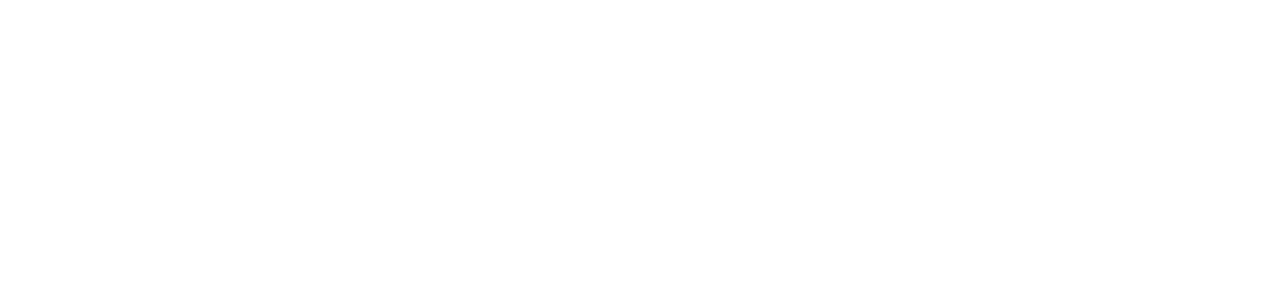
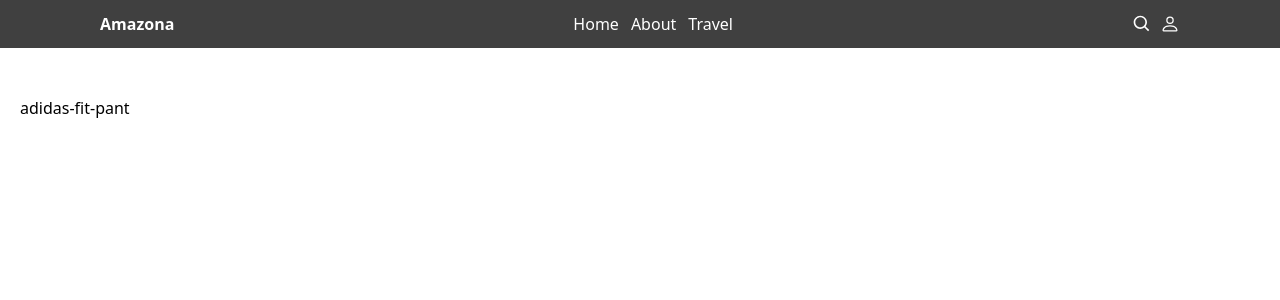
Before and after one commit to NeilRow56/react-amazona, a React (Create React App) app: page /product/adidas-fit-pant in a window 1280 px wide. Before the commit this address had no page. Shown: the top 300 px of the page. Built offline with nearby package versions, Linux system fonts and the light colour scheme; a web font is replaced by a local one.

Commit message:
Added dynamic route to individual product page. Added screen folder.

```diff
--- a/src/App.js
+++ b/src/App.js
@@ -1,15 +1,17 @@
 import { Routes, Route } from 'react-router-dom';
-import Home from './components/Home';
+import HomeScreen from './screens/HomeScreen';
 
-import About from './components/About';
+import AboutScreen from './screens/AboutScreen';
+import ProductScreen from './screens/ProductScreen';
 
 function App() {
 	return (
 		<div className="">
 			{/* Home */}
 			<Routes>
-				<Route path="/about" element={<About />} />
-				<Route path="/" element={<Home />} />
+				<Route path="/product/:slug" element={<ProductScreen />} />
+				<Route path="/about" element={<AboutScreen />} />
+				<Route path="/" element={<HomeScreen />} />
 			</Routes>
 		</div>
 	);
--- a/src/components/About.js
+++ b/src/screens/AboutScreen.jsx
@@ -1,5 +1,5 @@
 import React from 'react';
-import Header from './Header';
+import Header from '../components/Header';
 
 const About = () => {
 	return (
--- a/src/components/Home.jsx
+++ b/src/screens/HomeScreen.jsx
@@ -1,5 +1,5 @@
 import React from 'react';
-import Header from './Header';
+import Header from '../components/Header';
 import data from '../utils/data';
 import { Link } from 'react-router-dom';
 
@@ -16,7 +16,7 @@ const Home = () => {
 							]"
 							key={product.slug}
 						>
-							<Link to={`/proroduct/${product.slug}`}>
+							<Link to={`/product/${product.slug}`}>
 								<img
 									className="w-full max-w-[400px]"
 									src={product.image}
--- /dev/null
+++ b/src/screens/ProductScreen.jsx
@@ -0,0 +1,18 @@
+import React from 'react';
+import Header from '../components/Header';
+import { useParams } from 'react-router-dom';
+
+const ProductScreen = () => {
+	const params = useParams();
+	const { slug } = params;
+	return (
+		<>
+			<Header />
+			<div className="">
+				<h1 className="ml-5 pt-24">{slug}</h1>
+			</div>
+		</>
+	);
+};
+
+export default ProductScreen;
```
Also changed, not shown: src/components/Header.jsx (renamed from src/components/Header.js).
